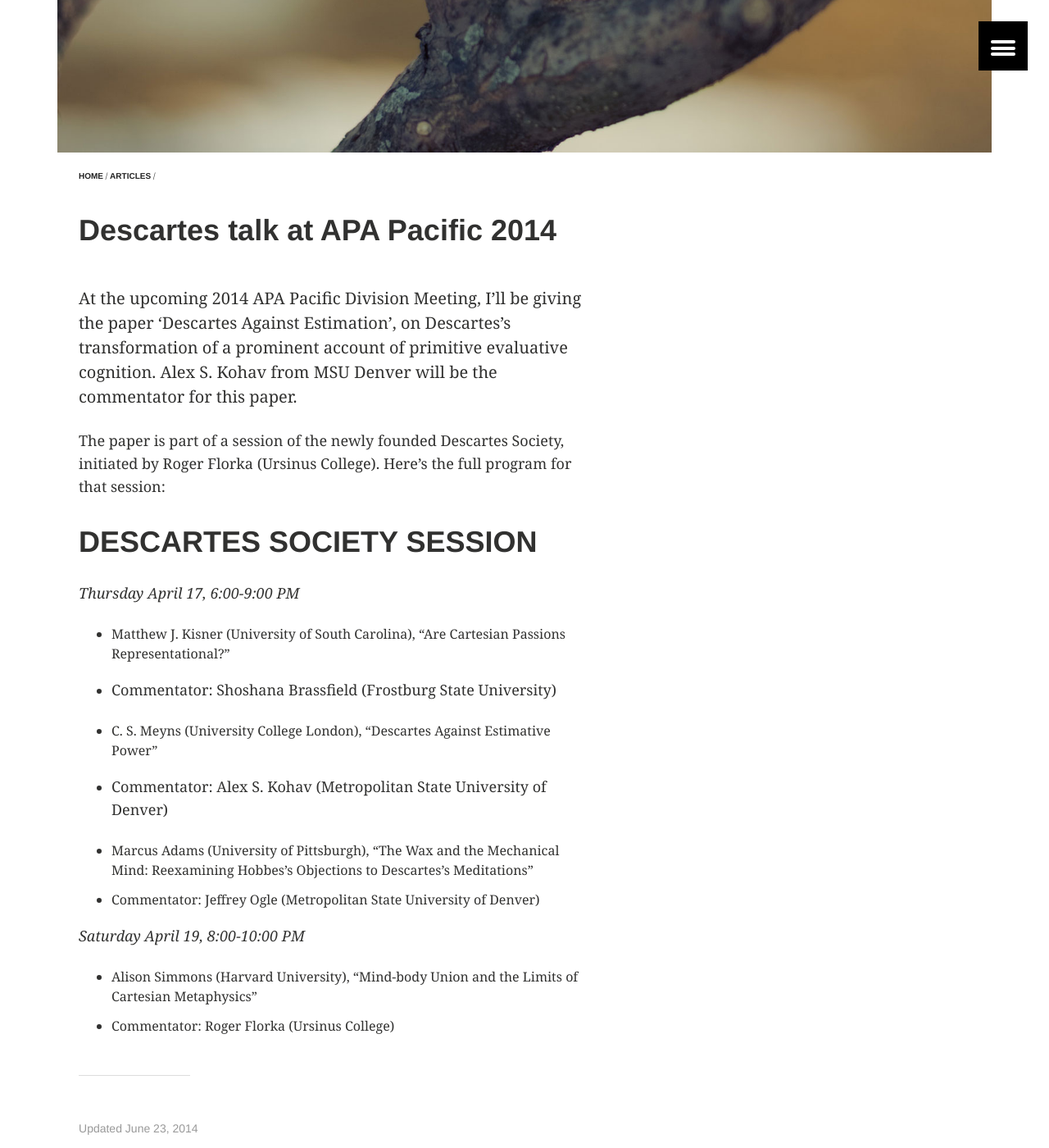
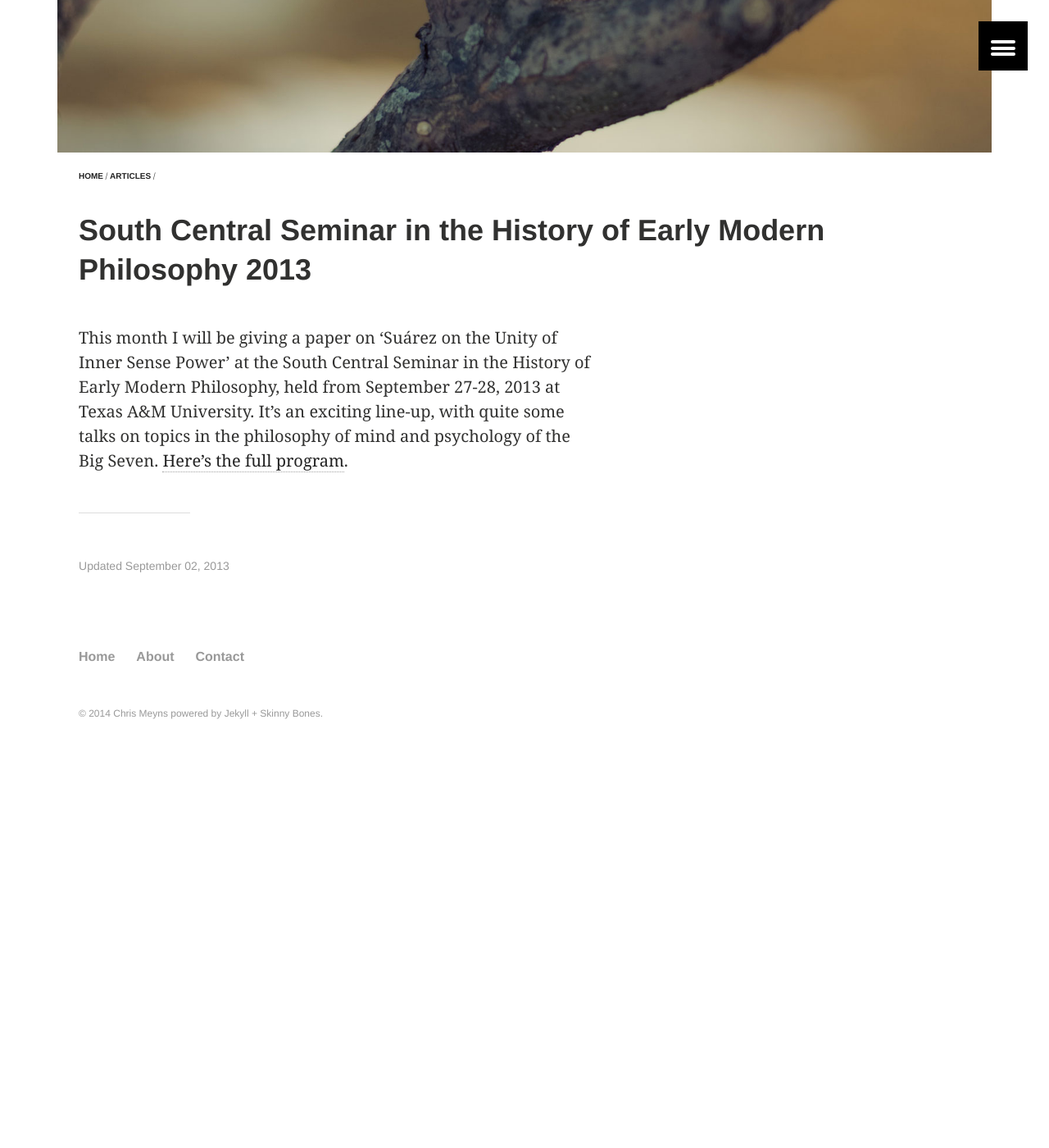
Before and after one commit to msteenhagen/csmeyns.github.io, a Jekyll site: the page built from _posts/articles/2013-08-28-southcentral13.md, in a window 1280 px wide and 1400 px high, scrolled down 496 px. Shown: the whole window at 82% size. Built offline with Jekyll 4.4.1, drawn with Linux system fonts in a browser that asks for light colours; after the commit the page ends 1452 px from its top, so only the background shows below that.

Commit message:
add south central 2013

```diff
--- a/_posts/articles/2013-08-28-southcentral13.md
+++ b/_posts/articles/2013-08-28-southcentral13.md
@@ -1,11 +1,11 @@
 ---
 layout: article
-title: Descartes talk at APA Pacific 2014
-date: 2014-06-23T16:19:16-04:00
+title: South Central Seminar in the History of Early Modern Philosophy 2013
+date: 2013-09-02T16:19:16-04:00
 modified:
 categories: articles
-excerpt: At the upcoming 2014 APA Pacific Division Meeting, I’ll be giving the paper ‘Descartes Against Estimation’, on Descartes’s transformation of a prominent account of primitive evaluative cognition.
-tags: []
+excerpt: "A paper on Suárez at the South Central Seminar in the History of Early Modern Philosophy 2013."
+tags: [Suárez, early modern philosophy, talks, conferences, Texas A&M]
 ads: false
 share: false
 image:
@@ -14,24 +14,4 @@ image:
   thumb:
 ---
 
-At the upcoming 2014 APA Pacific Division Meeting, I’ll be giving the paper ‘Descartes Against Estimation’, on Descartes’s transformation of a prominent account of primitive evaluative cognition. Alex S. Kohav from MSU Denver will be the commentator for this paper.
-
-The paper is part of a session of the newly founded Descartes Society, initiated by Roger Florka (Ursinus College). Here’s the full program for that session:
-
-# DESCARTES SOCIETY SESSION
-
-_Thursday April 17, 6:00-9:00 PM_
-
-- Matthew J. Kisner (University of South Carolina), “Are Cartesian Passions Representational?”
-- Commentator: Shoshana Brassfield (Frostburg State University)
-
-- C. S. Meyns (University College London), “Descartes Against Estimative Power”
-- Commentator: Alex S. Kohav (Metropolitan State University of Denver)
-
-- Marcus Adams (University of Pittsburgh), “The Wax and the Mechanical Mind: Reexamining Hobbes’s Objections to Descartes’s Meditations”
-- Commentator: Jeffrey Ogle (Metropolitan State University of Denver)
-
-_Saturday April 19, 8:00-10:00 PM_
-
-- Alison Simmons (Harvard University), “Mind-body Union and the Limits of Cartesian Metaphysics”
-- Commentator: Roger Florka (Ursinus College)
+This month I will be giving a paper on ‘Suárez on the Unity of Inner Sense Power’ at the South Central Seminar in the History of Early Modern Philosophy, held from September 27-28, 2013 at Texas A&M University. It’s an exciting line-up, with quite some talks on topics in the philosophy of mind and psychology of the Big Seven. [Here’s the full program](http://philosophy.tamu.edu/~sdaniel/seminar13.html).
```
Also changed, not shown: _posts/articles/2013-05-07-lmu-arabic.md (+1 -1 lines).
